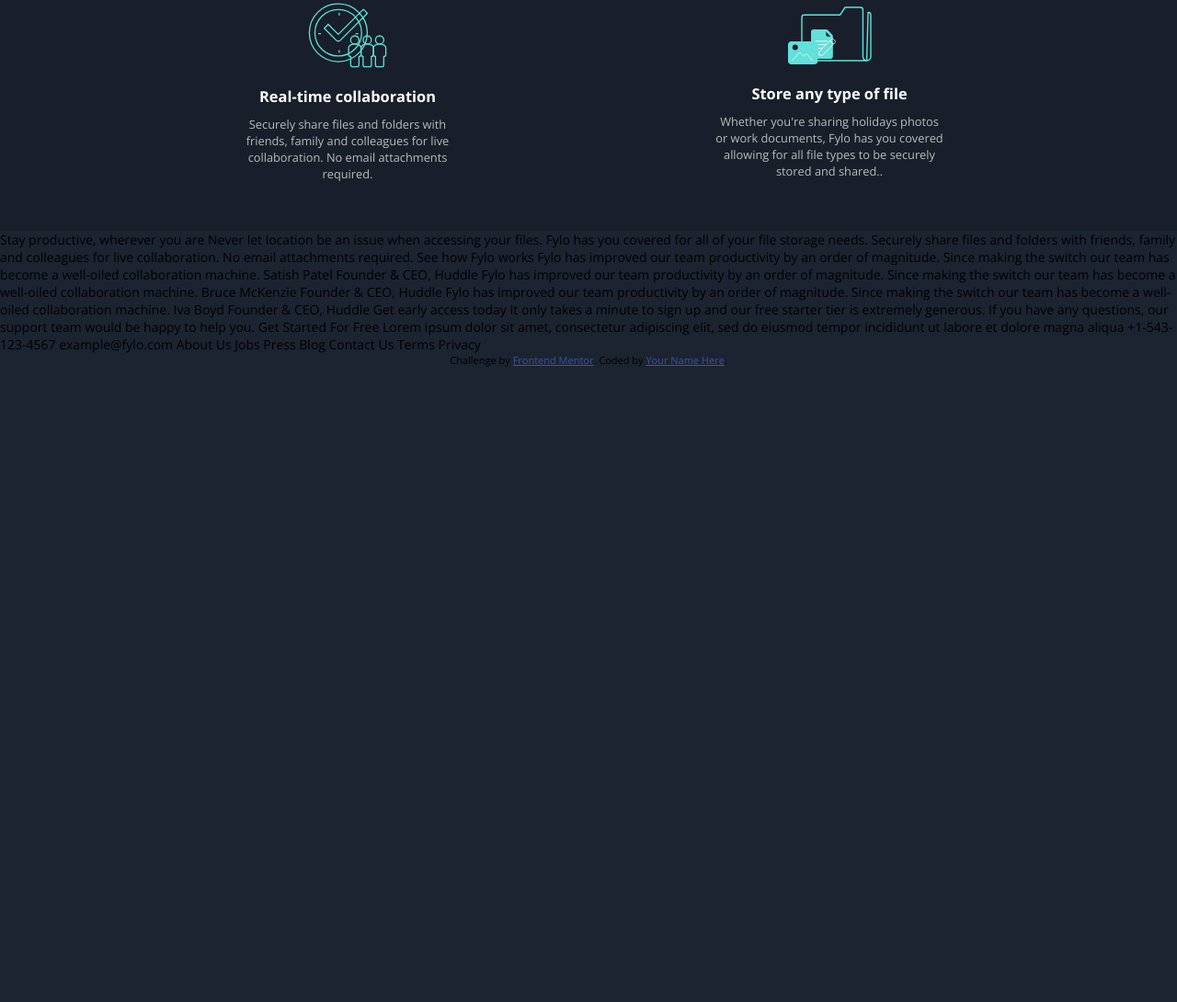
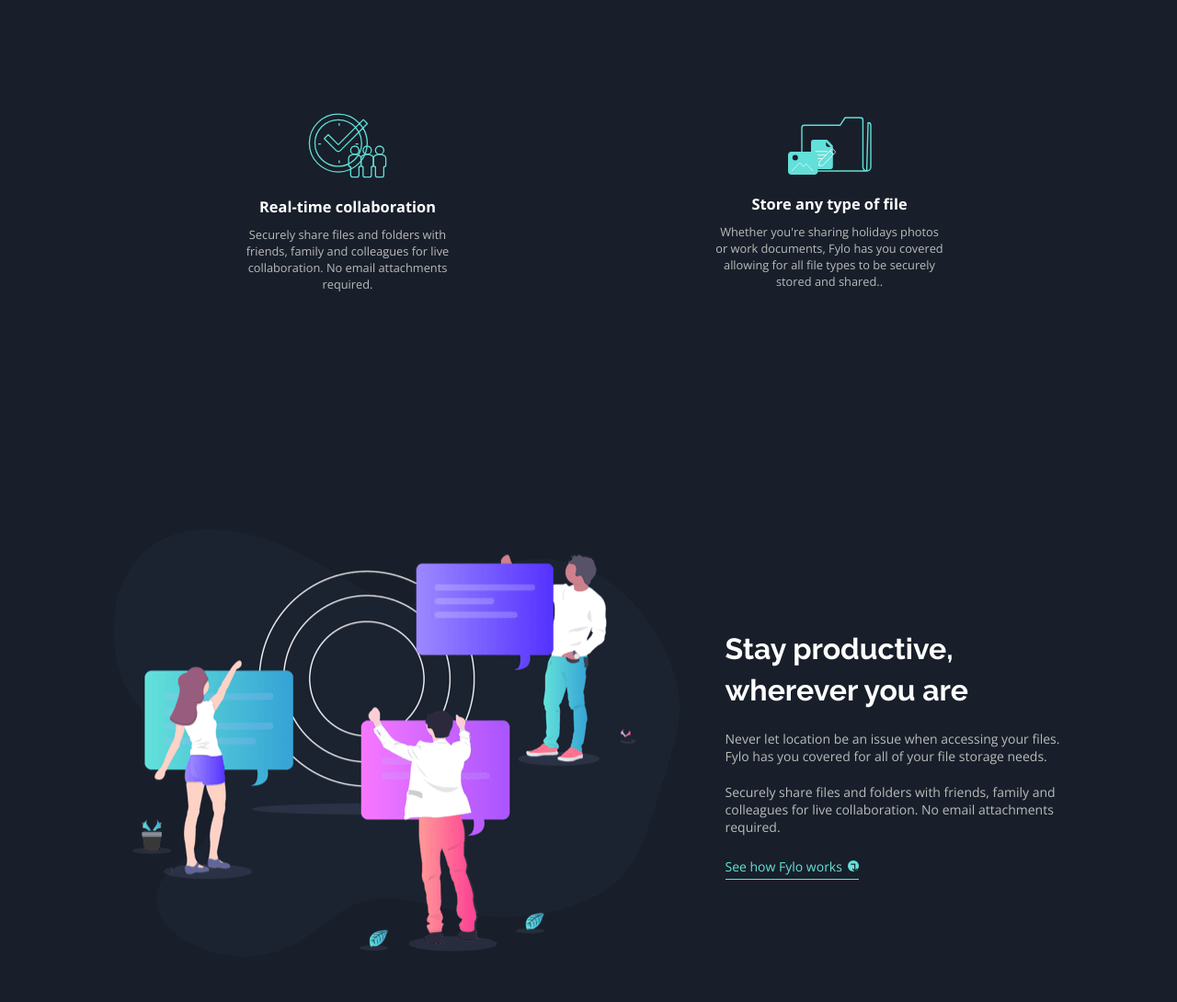
Before and after one commit to ArthurMaciel95/fylo-dark-theme-landing-page-master, a plain HTML site: page index.html in a window 1280 px wide. Shown: the part 1050-2140 px from the top of the page at 92% size. Before the commit the page ends 1449 px from the top, so only its background shows below. Drawn offline with nearby package versions, Linux system fonts and the light colour scheme.

Commit message:
stay-productive section done!

```diff
--- a/index.html
+++ b/index.html
@@ -90,6 +90,27 @@
   </section>
 
 
+  <section class="stay-productive-area">
+    <div class="image-productive-area">
+      <img src="./images/illustration-stay-productive.png" alt="">
+    </div>
+    <div class="text-productive">
+      <div class="box-text">
+        <h1>Stay productive, wherever you are</h1>
+      <article>
+        <p class="paragraph-order">  Never let location be an issue when accessing your files. Fylo has you covered for all of your file
+          storage needs.</p>
+          <p class="paragraph-order">
+            Securely share files and folders with friends, family and colleagues for live collaboration. No email
+            attachments required.</p>
+            <a href="#">
+              <p>See how Fylo works</p>
+              <span>&#8628</span>
+            </a>
+      </article>
+      </div>
+    </div>
+  </section>
 
 
 
@@ -109,15 +130,12 @@
 
 
 
-  Stay productive, wherever you are
 
-  Never let location be an issue when accessing your files. Fylo has you covered for all of your file
-  storage needs.
 
-  Securely share files and folders with friends, family and colleagues for live collaboration. No email
-  attachments required.
 
-  See how Fylo works
+
+
+
 
   Fylo has improved our team productivity by an order of magnitude. Since making the switch our team has
   become a well-oiled collaboration machine.
--- a/public/assets/styles/_cards-area.scss
+++ b/public/assets/styles/_cards-area.scss
@@ -4,7 +4,7 @@
     width: 100%;
     display: flex;
     justify-items: center;
-    height: 80vh;
+    height: 100vh;
     margin-top: 5rem;
     background-color: $dark-blue-main;
     .card-area-center{
--- /dev/null
+++ b/public/assets/styles/_stay-productive.scss
@@ -0,0 +1,69 @@
+.stay-productive-area{
+    max-width: 1440px;
+    display: flex;
+    justify-content: center;
+    align-items: center;
+    margin: 0 auto;
+    height: 100vh;
+    background-color: $dark-blue-main;
+
+    .image-productive-area{
+        img{
+            object-fit: cover;
+        }
+    }
+    .text-productive{
+        .box-text{
+            margin-left: 50px;
+            width: 23rem;
+            h1{
+                font-family: $font-Raleway;
+                font-size: 2rem;
+                margin: 20px 0px;
+                color: $White;
+                line-height: 2.8rem;
+
+            }
+            article{
+                p.paragraph-order{
+                    color: $gray;
+                    margin-bottom: 20px;
+                }
+            }
+
+            a{
+                display: flex;
+                padding: 4px 0px;
+                text-decoration: none;
+                border-bottom: 1px solid $Cyan-gradient;
+                width: fit-content;
+                justify-content: center;
+                align-items: center;
+                p{
+                    color: $Cyan-gradient;
+                }
+                span{
+                   margin-left: 6px;
+                    display: flex;
+                    align-items: center;
+                    justify-content: center;
+                    color: $dark-blue-main;
+                    background-color: $Cyan-gradient;
+                    width: 12px;
+                    height: 12px;
+                    border-radius: 50%;
+                    transition: transform 0.2s ease;
+
+
+
+
+                }
+                &:hover > span{
+                    transform: scale(1.5);
+                    transition: transform 0.2s ease;
+                }
+            }
+        }
+
+    }
+}
--- a/public/assets/styles/main.scss
+++ b/public/assets/styles/main.scss
@@ -3,6 +3,7 @@
 @import '_navbar';
 @import '_hero';
 @import '_cards-area';
+@import '_stay-productive';
 *{
     padding:0px;
     margin:0px;
```
Also changed, not shown: public/assets/styles/main.css, 1 other file.
